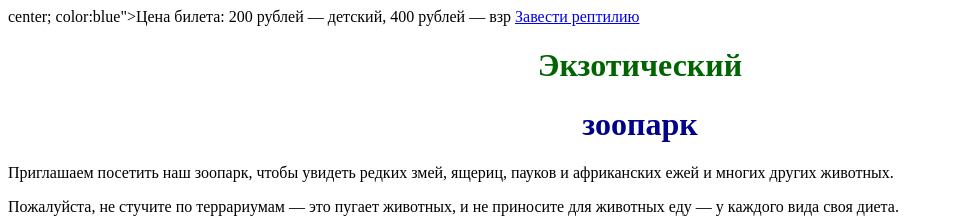
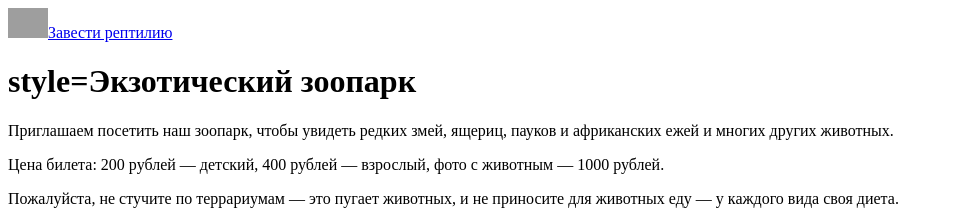
Before and after one commit to mopsfrombrawl/smachnay-bebrochka, a plain HTML site: page index.html in a window 1280 px wide. Shown: the top 221 px of the page, without its empty margins (0-953 px from the left). Drawn offline with Linux system fonts and the light colour scheme; grey boxes are pictures that could not be loaded.

Commit message:
Update index.html

```diff
--- a/index.html
+++ b/index.html
@@ -1,10 +1,8 @@
-center; color:blue">Цена билета: 200 рублей — детский, 400 рублей — взр<html>
-    <body style="background
+<html>
     <img src="https://mars.algoritmika.org/uploads/2020/10/frog-159002_1280_0_1603798105.png" height="30px"/><a href="https://zoo61.ru/articles/10-luchshikh-domashnikh-reptiliy-dlya-vashego-terrariuma">Завести рептилию</a>
-    <h1 style="text-align:center; color:darkgreen">Экзотический</h1>
-    <h1 style="text-align:center; color:darkblue">зоопарк</h1>
+    <h1> style=Экзотический зоопарк</h1>
     <p>Приглашаем посетить наш зоопарк, чтобы увидеть редких змей, ящериц, пауков и африканских ежей и многих других животных.</p>
-    <p style="text-align:ослый, фото с животным — 1000 рублей.</p>
+     <p>Цена билета: 200 рублей — детский, 400 рублей — взрослый, фото с животным — 1000 рублей.</p>
     <p>Пожалуйста, не стучите по террариумам — это пугает животных, и не приносите для животных еду — у каждого вида своя диета.</p>
     <p>
         <img src="https://mars.algoritmika.org/uploads/2020/10/frog-46397_1280_0_1603917437.png" height="90px"/>
@@ -12,3 +10,4 @@ center; color:blue">Цена билета: 200 рублей — детский,
         <img src="https://mars.algoritmika.org/uploads/2020/10/spider-150051_1280_0_1603917437.png" height="90px"/>
     </p>
     <p>Адрес: город Зверинск, ул. Зелёная, 15</p>
+</html>
```
